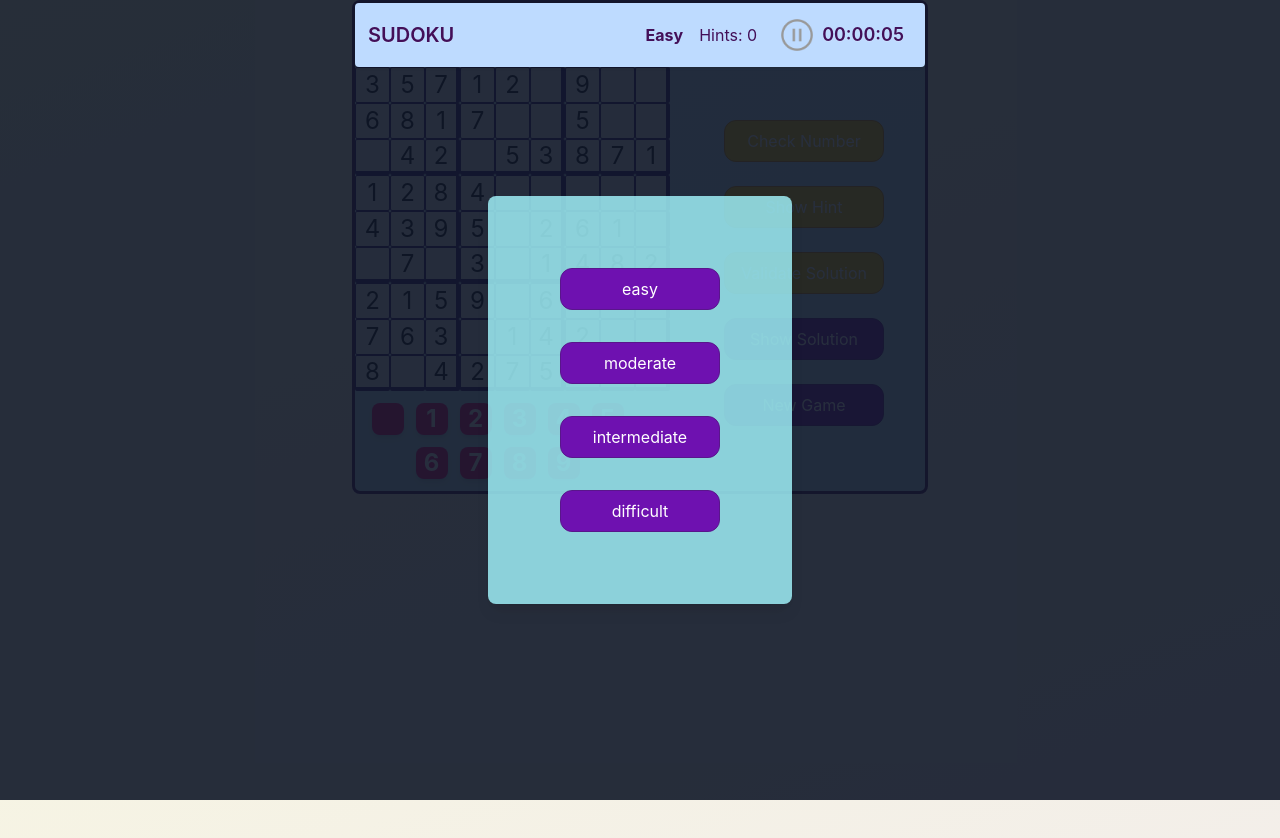
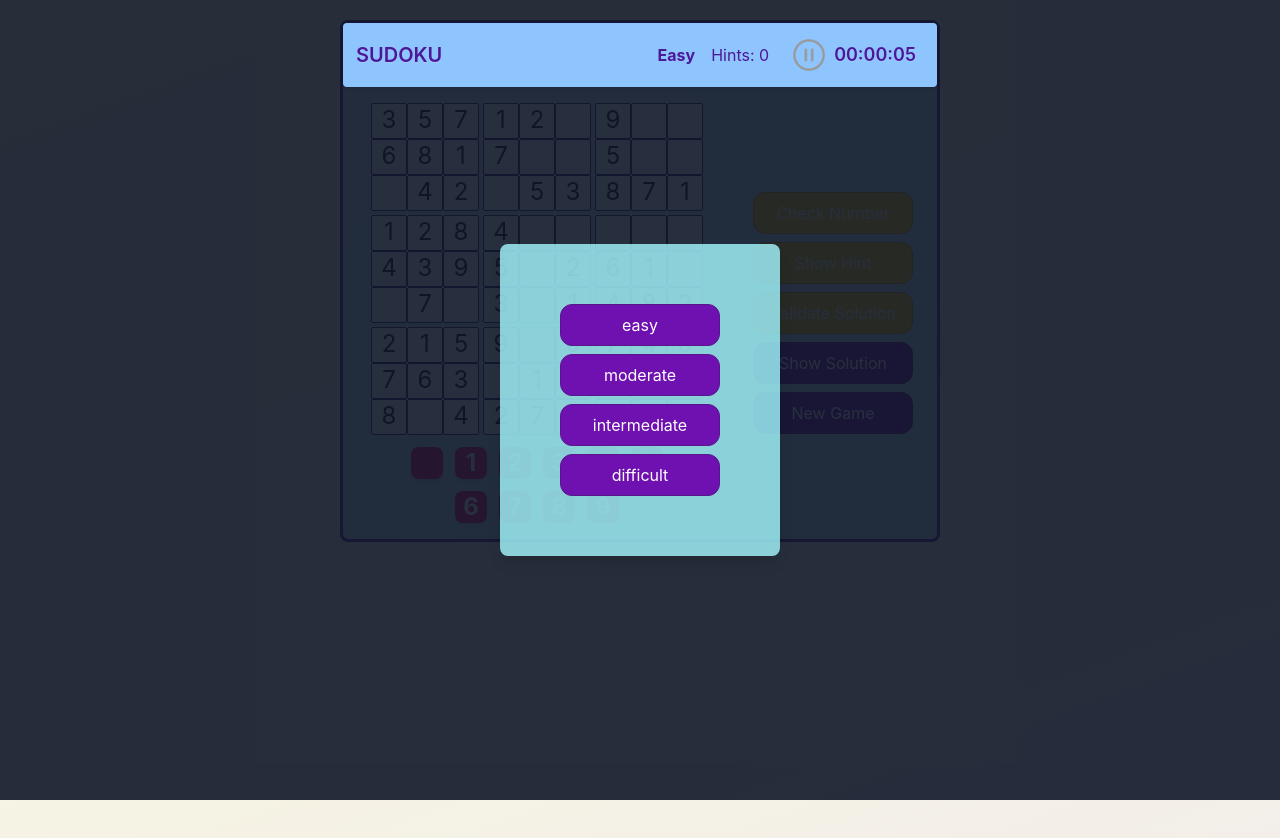
Before and after one commit to AnnikaLaanemets/sudoku, a React (Vite) app: page / in a window 1280 px wide. Shown: the top 838 px of the page. Built offline with nearby package versions, Linux system fonts and the light colour scheme.

Commit message:
final touches

```diff
--- a/src/App.css
+++ b/src/App.css
@@ -5,5 +5,4 @@
 body {
   height: 300vh;
   background: linear-gradient(-20deg, rgb(233, 222, 250) 0%, rgb(251, 252, 219) 100%);
-  color: #430f58;
 }
--- a/src/App.tsx
+++ b/src/App.tsx
@@ -17,7 +17,7 @@ const App: React.FC = () => {
   } = useSudokuApp();
 
   return (
-    <div className='App'>
+    <div className='App pt-5'>
 
   {isChooseDifficultyOpen && (
         <ChooseDifficulty
@@ -27,12 +27,15 @@ const App: React.FC = () => {
         />
       )}
     <PauseModal/>
-      <div className='container w-xs sm:w-xl m-auto rounded-lg border-3 bg-sky-200/80 pb-3'>
+      <div className='container max-w-150 border-violet-900 m-auto rounded-lg border-3 bg-sky-200/80 pb-3p'>
         <Navbar difficulty={difficulty} hints={counts}/>
-        <div className='grid grid-cols-1 sm:grid-cols-2 rounded'>
-        <div className='rounded'>
+        <div id='game-content' className='flex flex-col content-evenly gap-3 items-center sm:justify-evenly sm:flex-row pt-4 pb-4'>
+        <div className='w-90 flex flex-col items-center'>
         <DndContext  onDragEnd={handleDragEnd}>
-              <div className='grid grid-cols-[repeat(2,auto)_1fr_repeat(2,auto)_1fr_repeat(3,auto)] grid-rows-[repeat(2,auto)_1fr_repeat(2,auto)_1fr_repeat(3,auto)'>
+              <div className='grid
+              w-83 h-83
+              grid-cols-[repeat(2,auto)_1fr_repeat(2,auto)_1fr_repeat(3,auto)]
+              grid-rows-[repeat(2,auto)_1fr_repeat(2,auto)_1fr_repeat(3,auto)]'>
               {board.map(cell =>
               {const isHighlighted = selected.x === cell.x ||
                 selected.y === cell.y ||
@@ -50,12 +53,12 @@ const App: React.FC = () => {
               }
           )}
               </div>
-              <div className='mt-3'>
+              <div className='mt-3 w-70'>
                 <NumberButtons />
               </div>
             </DndContext>
 </div>
-        <div className='rounded flex flex-col m-auto ms-18'>
+        <div id='buttons' className='w-45 flex flex-col items-center gap-2'>
           <Button onClick={handleCheckNumber} variant='helpButton' >
             Check Number
           </Button>
@@ -73,8 +76,8 @@ const App: React.FC = () => {
           </Button>
         </div>
         </div>
+        </div>
       </div>
-    </div>
   );
 };
 
--- a/src/components/Button.tsx
+++ b/src/components/Button.tsx
@@ -22,7 +22,7 @@ const Button: React.FC<ButtonProps> = ({
     <>
     <button
      className={clsx(
-            'transition-all duration-400 ease-in-out text-white border p-2 text-base rounded-xl w-32 sm:w-40 m-3',
+            'transition-all duration-400 ease-in-out text-white border p-2 text-base rounded-xl w-32 sm:w-40',
             variant === 'regularButton' && ' bg-purple-800 hover:bg-violet-400 border-purple-900 block',
             variant === 'helpButton'  &&  ' bg-yellow-400 hover:bg-amber-200 border-yellow-600',
             className
--- a/src/components/Cell.tsx
+++ b/src/components/Cell.tsx
@@ -1,6 +1,7 @@
 import { Cell } from '../Types';
 import React from 'react';
 import { useDroppable } from '@dnd-kit/core';
+import clsx from 'clsx';
 
 type Props = {
   cellData: Cell;
@@ -26,11 +27,16 @@ const CellComponent: React.FC<Props> = ({ cellData, handler, handleFocus, isSele
   return (
     <div
       ref={setNodeRef}
-      className={`w-8.75 h-9 badge badge-soft ${
-        (isSelected || cellData.inputValue ) ? 'badge-primary' : (isHighlighted ? 'badge-warning': 'badge-neutral')
-      } ${ (validateSolution && !correctInput ) ? 'badge-secondary' : ""} text-2xl rounded-xs !gap-0 !border-violet-950 ${
-        cellData.x % 3 === 0 ? 'border-b-4 border-violet-800' : ""
-      } ${cellData.y % 3 === 0 ? 'border-r-4 border-violet-800' : ""} `}
+      className={clsx(
+        "w-9 h-9 border text-center text-2xl rounded-xs !gap-0 border-violet-950 bg-white",
+        {
+          "text-yellow-700": isHighlighted && !cellData.inputValue,
+          "text-blue-600": isSelected || cellData.inputValue,
+          "bg-yellow-200": isHighlighted,
+          "text-black": !isHighlighted && !cellData.inputValue,
+          "text-pink-400": validateSolution && !correctInput,
+        }
+      )}
 
     >{!cellData.isRevealed ? (
         <input
--- a/src/components/Navbar.tsx
+++ b/src/components/Navbar.tsx
@@ -14,7 +14,7 @@ const Navbar: React.FC<Props>= ({difficulty, hints}) => {
     toggle } = useTimer();
 
   return (
-    <div className='navbar bg-blue-200 shadow-sm rounded-sm'>
+    <div className='navbar bg-blue-300 text-violet-900 shadow-sm rounded-sm'>
       <div className='flex-1'>
         <h1 className='btn btn-ghost sm:text-xl p-1'>SUDOKU</h1>
       </div>
```
